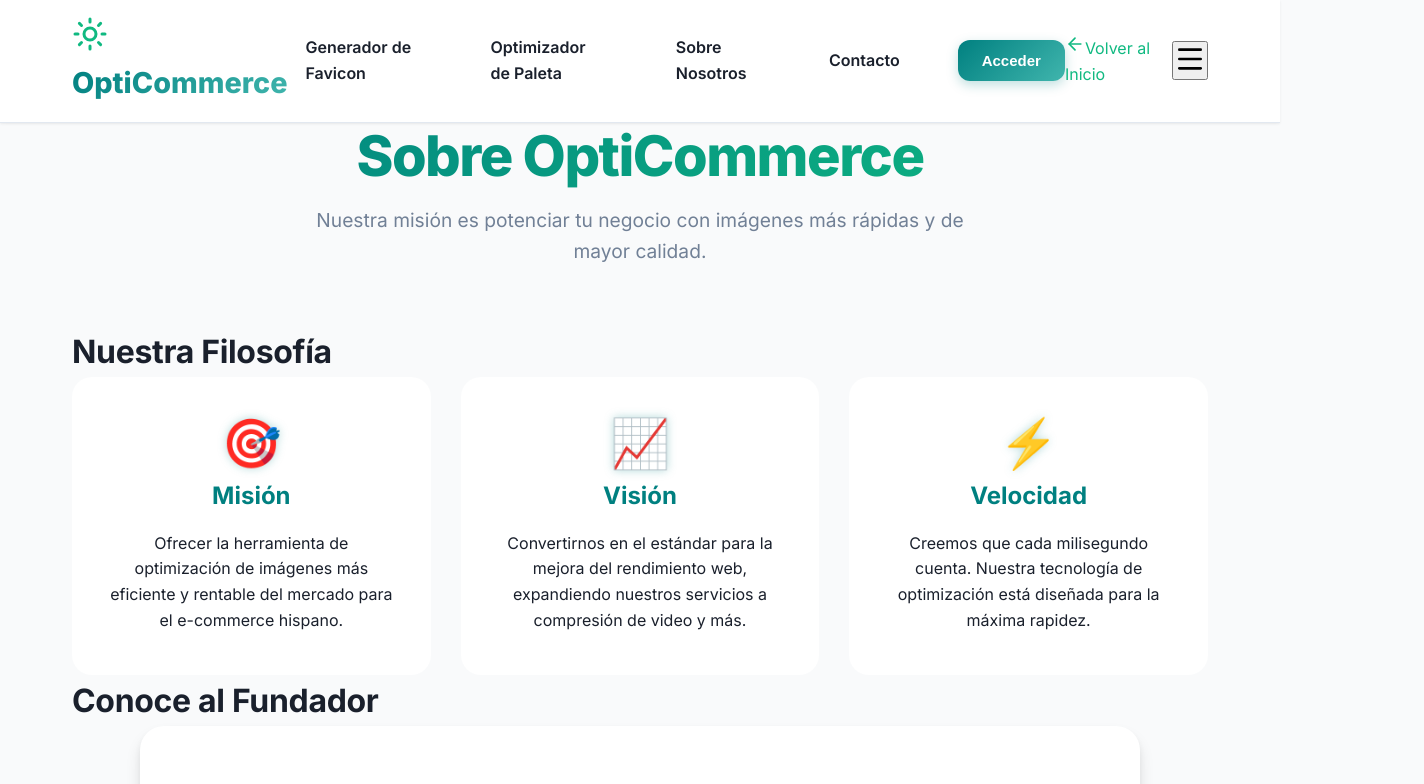
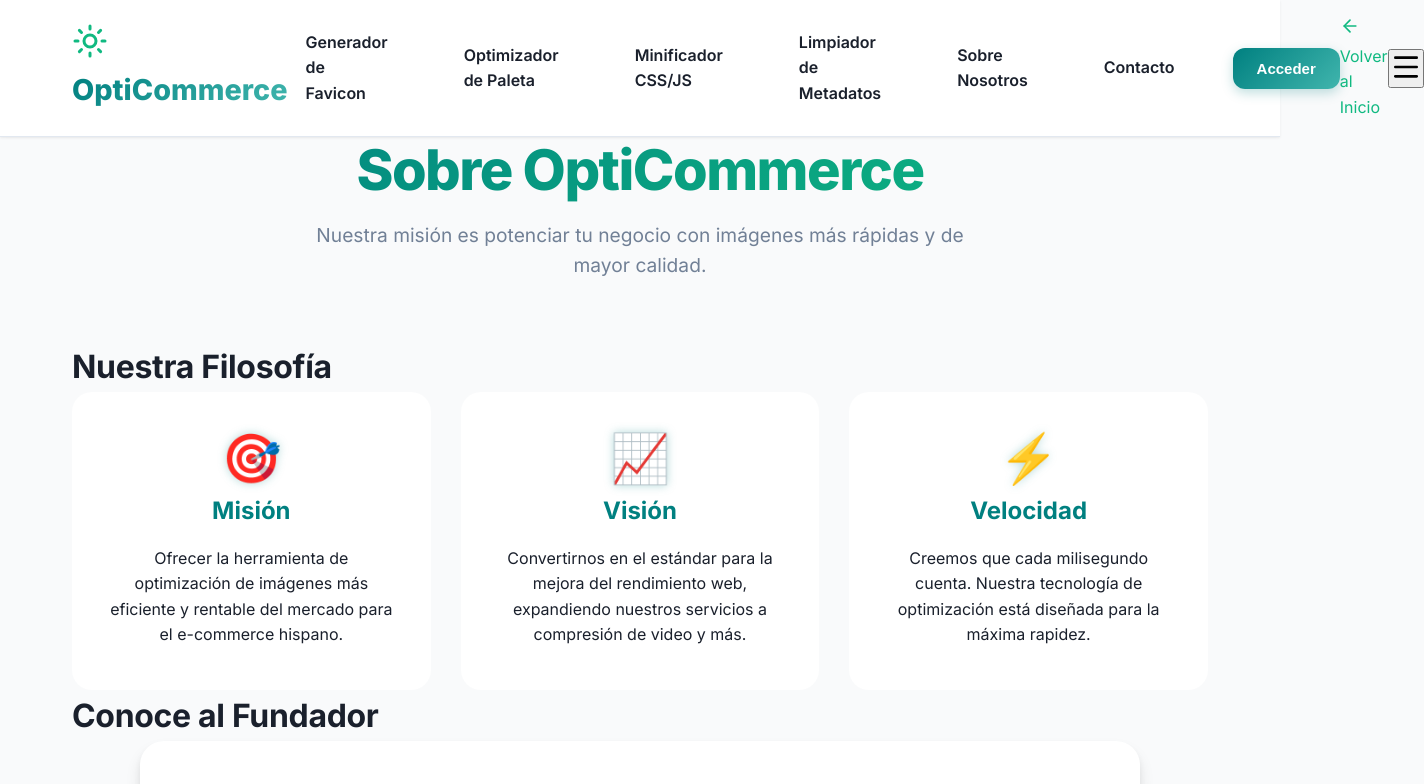
Before and after one commit to Juanjose-ctrl/optimizador-ecommerce, a Next.js app: page /about in a window 1280 px wide. Shown: the top 784 px of the page, 1424 px wide, since content can reach past the window. Built offline with nearby package versions, Linux system fonts and the light colour scheme.

Commit message:
NUEVAS fUNCIONES 1.5

```diff
--- a/src/app/components/SharedComponents.js
+++ b/src/app/components/SharedComponents.js
@@ -1,24 +1,75 @@
 // src/components/SharedComponents.js
+'use client'; // Necesario para Header ya que usa useState y onLoginClick
+
 import Link from 'next/link';
-import { Sun, ArrowLeft, Menu, X, Image as ImageIcon, Palette } from 'lucide-react';
-import { useState } from 'react'; // Necesitas useState para el menú plegable/móvil
+// Asegúrate de que todos los íconos necesarios estén importados aquí
+import {
+    Sun, ArrowLeft, Menu, X,
+    Image as ImageIcon, Palette,
+    Zap, Layers, Trash2, Code
+} from 'lucide-react';
+import { useState } from 'react';
 
-// Asegúrate de que tu componente Header sea 'use client' si usa hooks o props como onLoginClick
-// Si SharedComponents.js no tiene 'use client' y Header usa hooks, deberás mover 'use client' a este archivo.
+// ===============================================
+// 1. CONSTANTES DE SERVICIO (EXPORTADAS)
+// Estas son necesarias para la página principal (page.js)
+// ===============================================
+
+export const SERVICE_LINKS = [
+    // Diseño y Marca (Diseño)
+    { href: '/favicon', label: 'Generador de Favicon', description: 'Crea íconos optimizados para todos los dispositivos.', icon: ImageIcon, category: 'Diseño' },
+    { href: '/colors', label: 'Optimizador de Paleta', description: 'Extrae colores clave y genera una paleta web funcional.', icon: Palette, category: 'Diseño' },
+
+    // Rendimiento y SEO (Rendimiento)
+    { href: '/minificador-css-js', label: 'Minificador CSS/JS', description: 'Reduce el tamaño de tus scripts y hojas de estilo.', icon: Code, category: 'Rendimiento' },
+    { href: '/limpiar-metadatos-imagen', label: 'Limpiador de Metadatos', description: 'Elimina datos innecesarios de tus imágenes para mayor privacidad y velocidad.', icon: Trash2, category: 'Rendimiento' },
+];
+
+export const SERVICE_CATEGORIES = [
+    { name: 'Diseño y Marca', icon: Layers },
+    { name: 'Rendimiento y SEO', icon: Zap },
+];
+
+// ===============================================
+// 2. COMPONENTE FEATURE CARD (EXPORTADO)
+// Se utiliza en la Landing Page (page.js)
+// ===============================================
+
+export function FeatureCard({ href, title, description, icon: Icon }) {
+    return (
+        <Link href={href} className="feature-card-link">
+            <div className="feature-card bg-[var(--bg-card)] p-6 rounded-xl shadow-md transition hover:shadow-lg hover:border-[var(--accent-color)] border border-[var(--border-color)]">
+                {/* Usamos el componente Icon que se pasa como prop */}
+                <Icon size={32} className="text-[var(--primary-color)] mb-4" />
+                <h3 className="text-xl font-bold text-[var(--text-color-primary)] mb-2">{title}</h3>
+                <p className="text-[var(--text-color-secondary)]">{description}</p>
+            </div>
+        </Link>
+    );
+}
+
+// ===============================================
+// 3. COMPONENTE HEADER (Tu código actualizado)
+// ===============================================
 
 export function Header({ showBackButton = true, onLoginClick }) {
     const [isMenuOpen, setIsMenuOpen] = useState(false);
 
-    const navLinks = [
-        { href: "/favicon", label: "Generador de Favicon", icon: ImageIcon }, // Nuevo enlace
-        { href: "/colors", label: "Optimizador de Paleta", icon: Palette }, // Nuevo enlace
+    // Usamos SERVICE_LINKS para tener todos los enlaces centralizados
+    // Nota: Aquí solo usamos los enlaces generales, no por categoría.
+    const navLinks = SERVICE_LINKS.map(link => ({
+        href: link.href,
+        label: link.label,
+        icon: link.icon
+    })).concat([
         { href: "/about", label: "Sobre Nosotros" },
         { href: "/contact", label: "Contacto" },
-    ];
+    ]);
 
     return (
         <header className="header-main">
             <div className="app-container flex items-center justify-between py-6">
+                {/* ... (Contenido del Logo y Enlaces de Escritorio) ... */}
                 <div className="logo">
                     <Link href="/" className="flex items-center gap-4">
                         <Sun size={36} className="text-[var(--primary-color)]" />
@@ -89,11 +140,13 @@ export function Header({ showBackButton = true, onLoginClick }) {
     );
 }
 
-// (El componente Footer permanece sin cambios, justo debajo de Header)
+// ===============================================
+// 4. COMPONENTE FOOTER
+// ===============================================
+
 export function Footer() {
     return (
         <footer className="bg-[var(--bg-card)] border-t border-[var(--border-color)] py-12">
-            {/* ... Contenido del Footer ... */}
             <div className="app-container text-center">
                 <p className="text-[var(--text-color-secondary)] text-lg">
                     © {new Date().getFullYear()} OptiCommerce. Optimiza tu eCommerce con IA.
```
Also changed, not shown: src/app/colors/page.js (line endings or trailing spaces).
